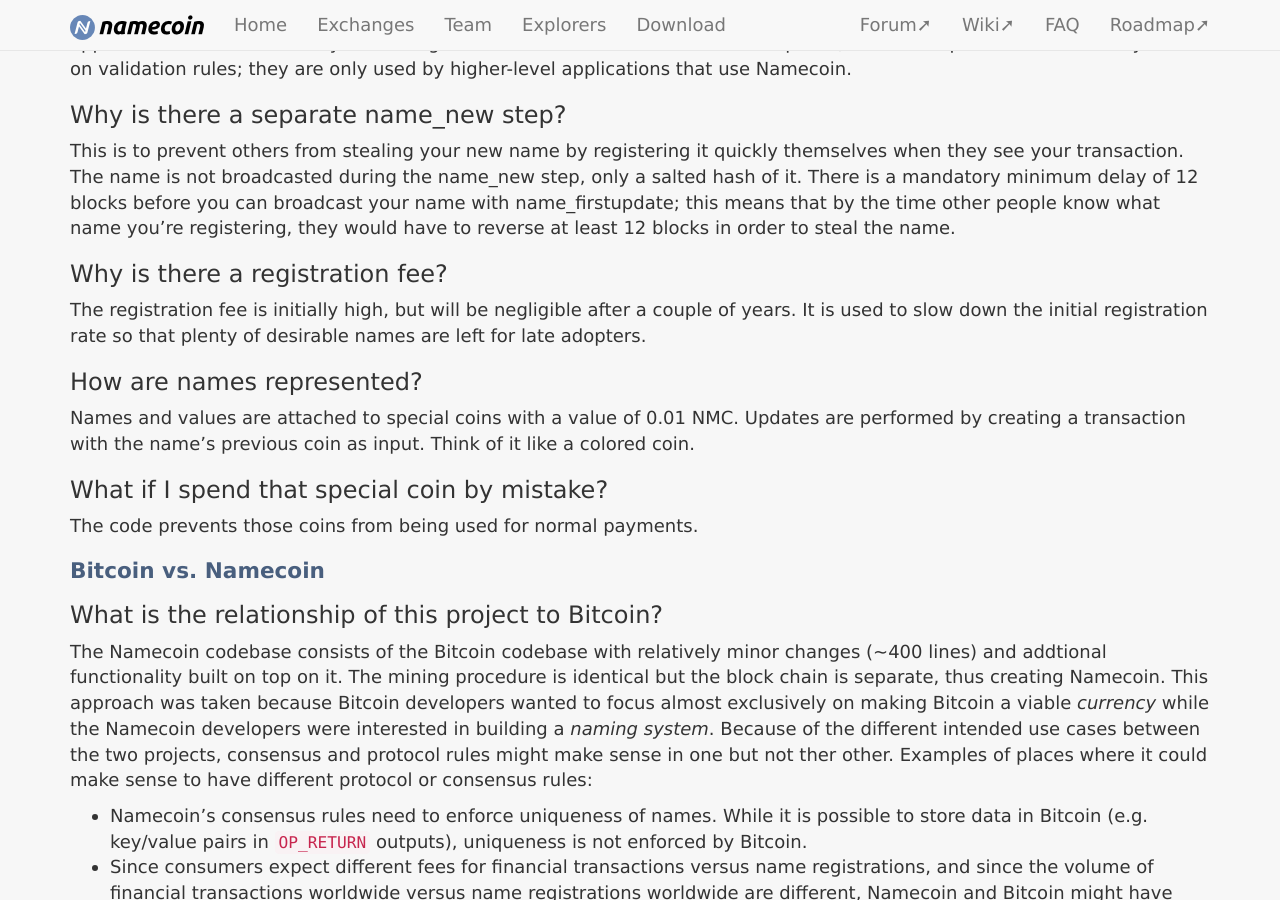
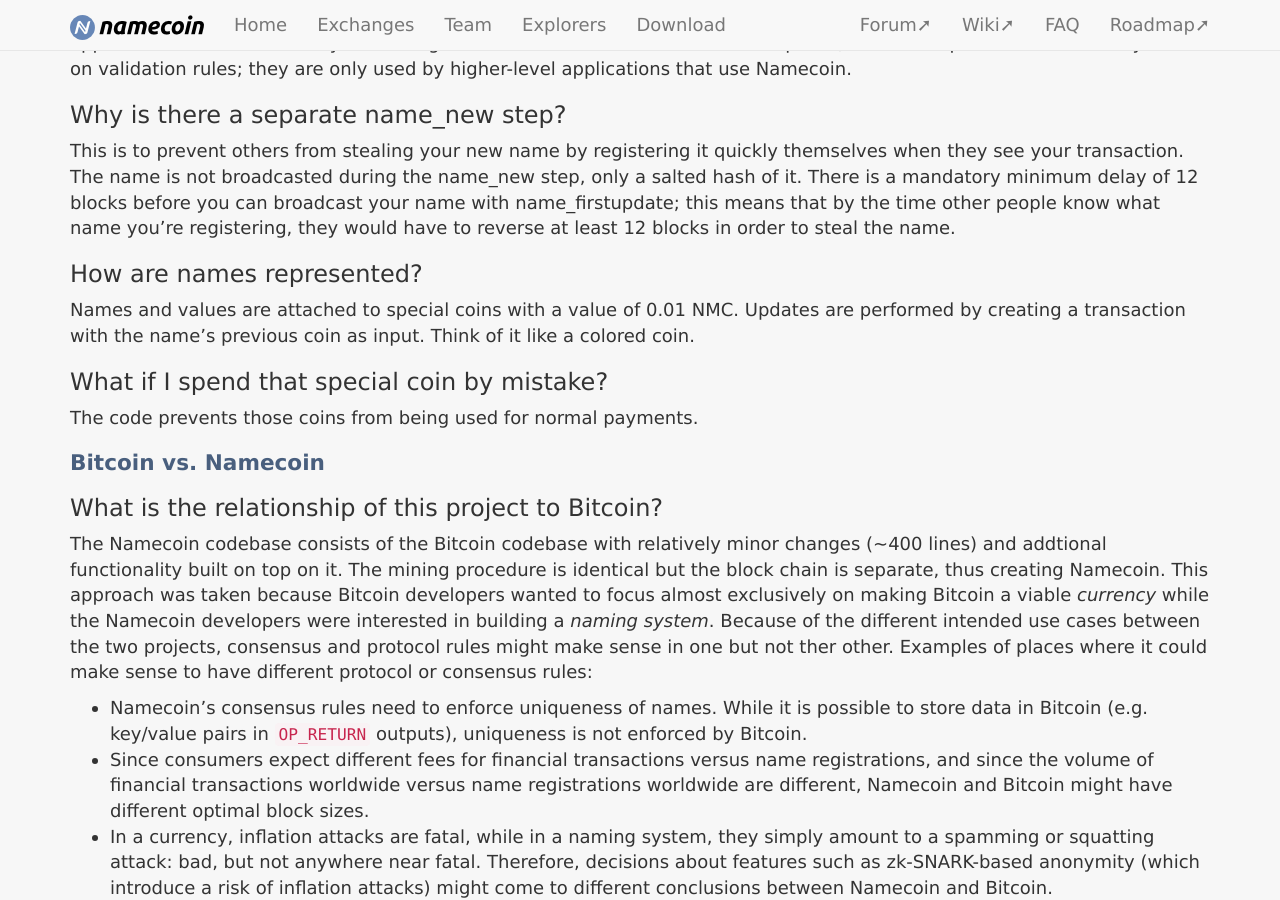
Before and after one commit to JeremyRand/namecoin.org, a Jekyll site: the page built from docs/faq/index.md, in a window 1280 px wide and 900 px high, scrolled down 2293 px. Built offline with Jekyll 4.4.1, drawn with Linux system fonts in a browser that asks for light colours.

Commit message:
FAQ: Temporarily remove "why registration fees"
Temporarily remove the section in the FAQ on why registration fees are present, as per Cassini's suggestion.  It would benefit from a total rewrite in the future and is not useful in its current form.

```diff
--- a/docs/faq/index.md
+++ b/docs/faq/index.md
@@ -66,10 +66,6 @@ Namespaces are name prefixes used by applications to distinguish between differe
 ### Why is there a separate name_new step?
 
 This is to prevent others from stealing your new name by registering it quickly themselves when they see your transaction. The name is not broadcasted during the name_new step, only a salted hash of it. There is a mandatory minimum delay of 12 blocks before you can broadcast your name with name_firstupdate; this means that by the time other people know what name you're registering, they would have to reverse at least 12 blocks in order to steal the name.
-
-### Why is there a registration fee?
-
-The registration fee is initially high, but will be negligible after a couple of years. It is used to slow down the initial registration rate so that plenty of desirable names are left for late adopters.
 
 ### How are names represented?
 
```
